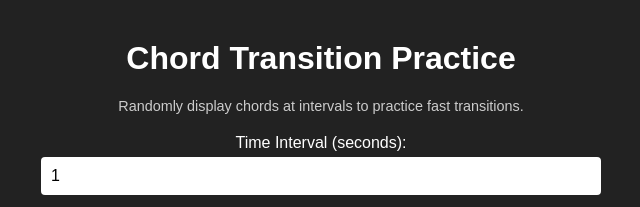
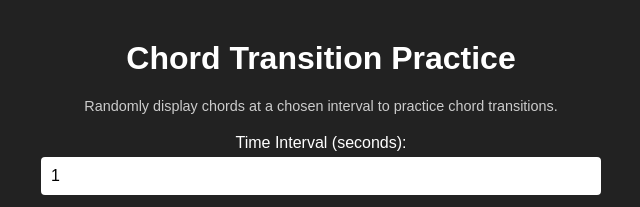
Before and after one commit to jjspear7/ChordRandomizer, a plain HTML site: page index.html in a window 1280 px wide. Shown: the top 207 px of the page, 319-959 px from the left. Drawn offline with Linux system fonts and the light colour scheme.

Commit message:
Update index.html
rewording of description

```diff
--- a/index.html
+++ b/index.html
@@ -9,7 +9,7 @@
 <body>
   <div class="container">
     <h1>Chord Transition Practice</h1>
-<p class="site-description">Randomly display chords at intervals to practice fast transitions.</p>
+<p class="site-description">Randomly display chords at a chosen interval to practice chord transitions.</p>
     <div>
       <label for="interval">Time Interval (seconds):</label>
       <input type="number" id="interval" step="0.1" placeholder="e.g. 0.5, 1, 2" value="1">
```
